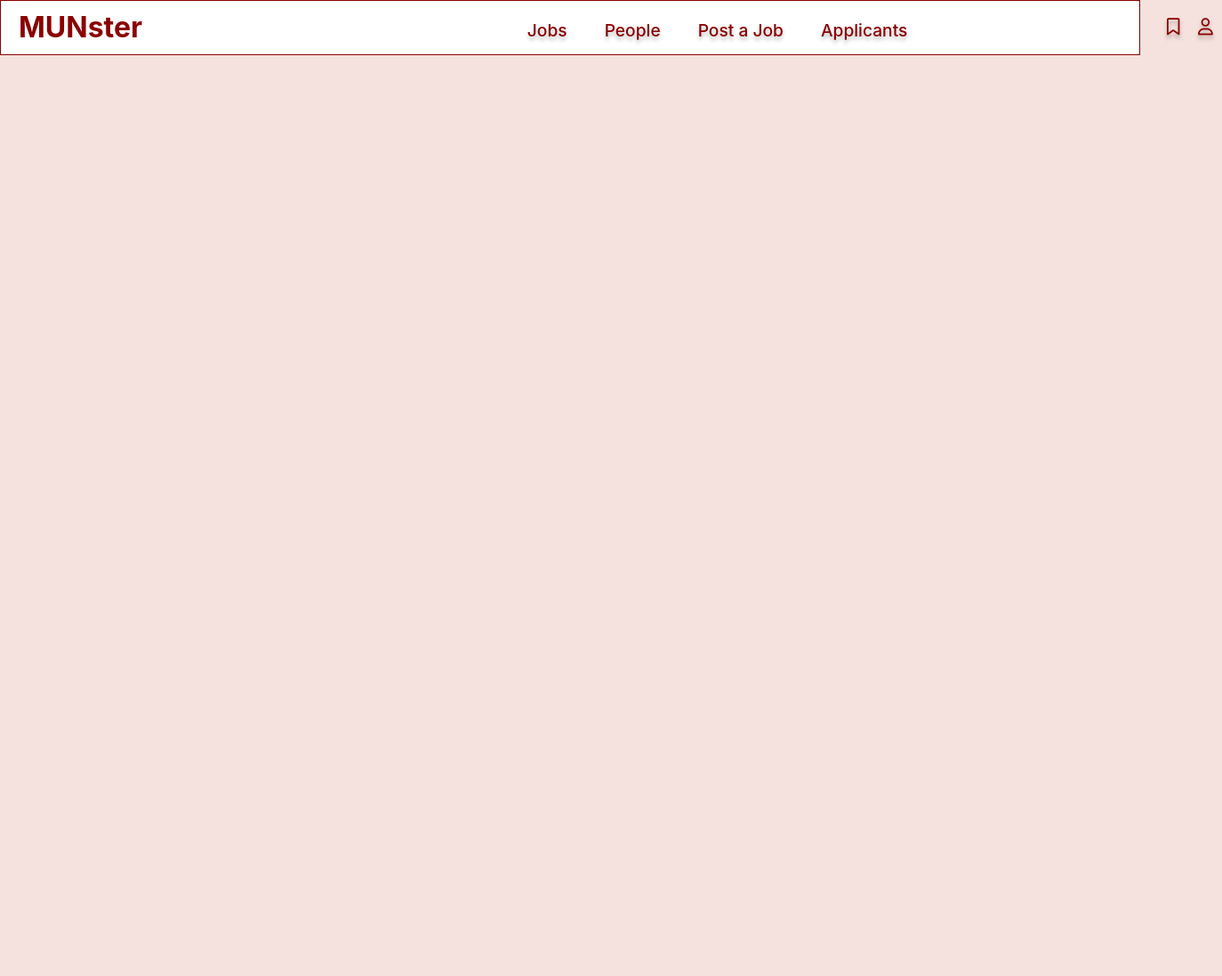
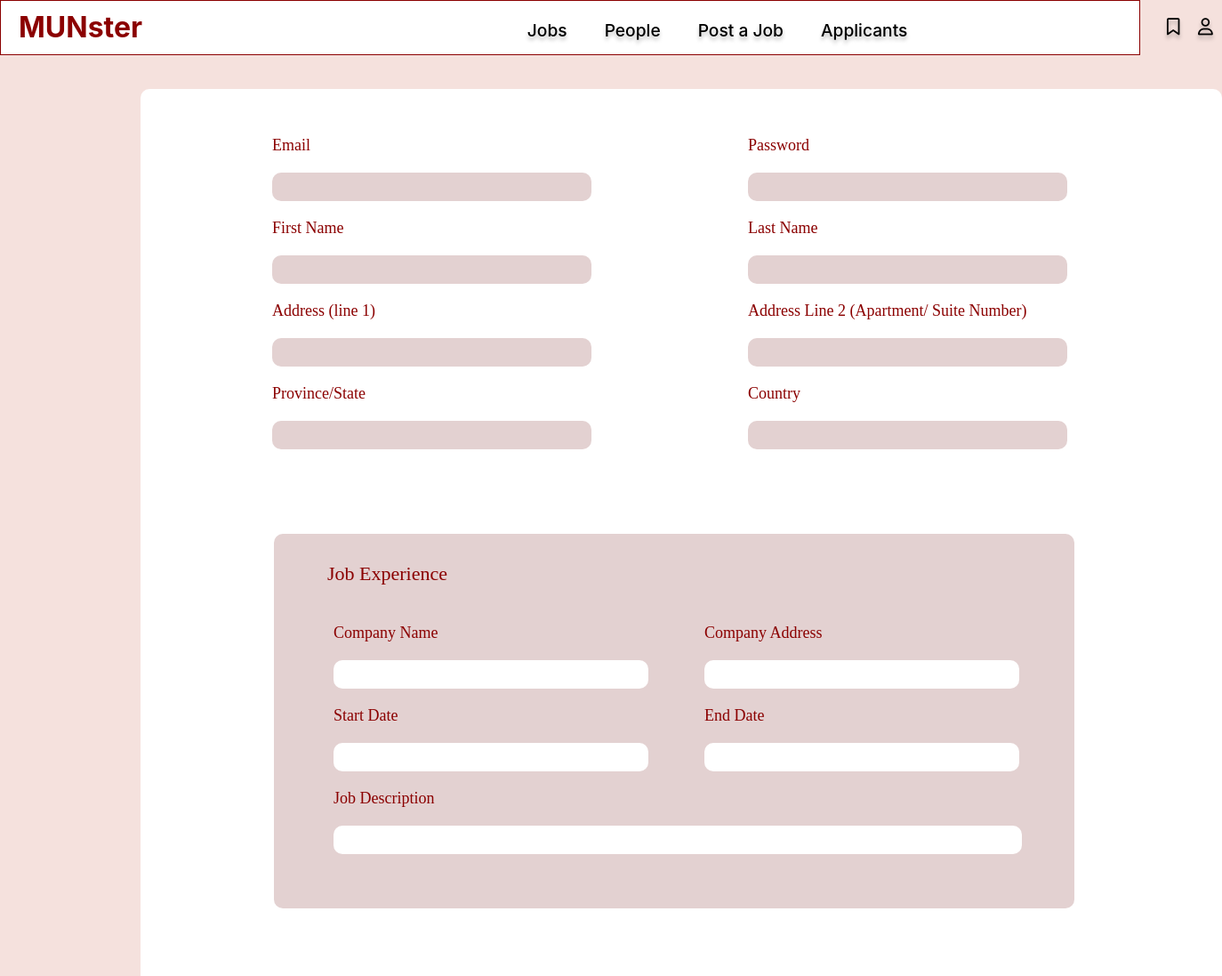
Before and after one commit to Kyle-Shal/MUNster-GUI, a React (Create React App) app in the folder munster/: page /MUNster/createProfile in a window 1280 px wide. Shown: the top 1097 px of the page at 89% size, 1374 px wide, since content can reach past the window. Before the commit the page ends 800 px from the top, so only its background shows below. Built offline with nearby package versions, Linux system fonts and the light colour scheme.

Commit message:
Added profile creation page

```diff
--- a/munster/src/App.js
+++ b/munster/src/App.js
@@ -5,6 +5,7 @@ import People from "./components/Pages/People"
 import Home from "./components/Pages/Home"
 import Applicants from "./components/Pages/Applicants";
 import Login from "./components/Pages/Login";
+import Creation from "./components/Pages/Creation";
 
 function App() {
     return (
@@ -16,6 +17,7 @@ function App() {
             <Route path='/MUNster/people' element={<People />} />
             <Route path='/MUNster/applicants' element={<Applicants />} />
             <Route path='/MUNster/login' element={<Login />} />
+            <Route path='/MUNster/createProfile' element={<Creation/>} />
           </Routes>
         </Router>
       </>
--- a/munster/src/components/LoginCard.css
+++ b/munster/src/components/LoginCard.css
@@ -36,3 +36,18 @@
     border-radius:10px;
     width:400px;
 }
+
+.pageLink {
+    color: #000000;
+    font-family: 'Inter';
+    font-style: normal;
+    font-weight: 500;
+    line-height: 15px;
+    text-align: center;
+    text-decoration: none;
+    display: flex;
+    align-items: center;
+    padding: 0.5rem 1rem;
+    height: 5px;
+    text-shadow: 0px 4px 4px rgba(0, 0, 0, 0.25);
+}
--- a/munster/src/components/LoginCard.js
+++ b/munster/src/components/LoginCard.js
@@ -1,4 +1,5 @@
 import React from "react";
+import { Link } from "react-router-dom";
 import "./LoginCard.css";
 
 function LoginCard(){
@@ -17,7 +18,7 @@ function LoginCard(){
             <br></br>
             <br></br>
             <center><p> If you do not have an account: </p></center>
-            <button className="SignupButton"> Sign Up </button>
+            <button className="SignupButton"> <Link to="/MUNster/createProfile" className="pageLink"> Sign Up </Link> </button>
             <br></br>
         </div>
     )
--- /dev/null
+++ b/munster/src/components/Pages/Creation.js
@@ -0,0 +1,13 @@
+import React from 'react';
+import ProfileCreation from '../ProfileCreation';
+
+
+function Creation() {
+  return (
+    <>
+        <ProfileCreation/>
+    </>
+  );
+}
+
+export default Creation;
--- /dev/null
+++ b/munster/src/components/ProfileCreation.css
@@ -0,0 +1,112 @@
+.titles{
+    color: #8b0000;
+    margin:20px;
+    font-size: 18px;
+    display: inline;
+}
+
+.experienceTitles{
+    color: #8b0000;
+    font-size: 22px;
+    padding-top:10px;
+    padding-left:60px;
+    padding-bottom:1px;
+}
+
+.whiteBox{
+    border: 3px solid #fff;
+    background-color: #ffff;
+    width:90%;
+    padding: 20px;
+    margin-left: 150px;
+    margin-right:auto;
+    margin-top: 100px;
+    height: 2000px;
+    border-radius: 10px;
+}
+
+.insideBox{
+    width: 400px;
+    height: 300px;
+    float: left;
+    padding: 30px;
+    border: none;
+    margin-left: 75px;
+}
+
+.insideExperienceBox{
+    width: 350px;
+    height: 300px;
+    float: left;
+    padding: 20px;
+    border: none;
+    margin-left: 27px;
+}
+
+.inputs{
+    width:355px;
+    height:30px;
+    background-color: #e3d1d1;
+    border:none;
+    border-radius: 10px;
+    margin: 20px;
+}
+
+.experienceInputs{
+    width:350px;
+    height:30px;
+    background-color: #ffff;
+    border:none;
+    border-radius: 10px;
+    margin: 20px;
+}
+
+.descriptionInputs{
+    width:770px;
+    height:30px;
+    background-color: #ffff;
+    border:none;
+    border-radius: 10px;
+    margin: 20px;
+}
+
+.jobExperienceBox{
+    position:absolute;
+    background-color: #e3d1d1;
+    width: 900px;
+    margin: auto;
+    top: 500px;
+    left: 300px;
+    border-radius:  10px;
+}
+
+.volunteerExperienceBox{
+    position:absolute;
+    background-color: #e3d1d1;
+    width: 900px;
+    margin: auto;
+    top: 1000px;
+    left: 300px;
+    border-radius:  10px;
+}
+
+.educationBox{
+    position:absolute;
+    background-color: #e3d1d1;
+    width: 900px;
+    margin: auto;
+    top: 1500px;
+    left: 300px;
+    border-radius:  10px;
+}
+
+.submitButton{
+    position:absolute;
+    background-color: #e3d1d1;
+    border-radius: 10px;
+    border:none;
+    top: 1970px;
+    left: 600px;
+    width: 300px;
+    height: 50px;
+}
--- /dev/null
+++ b/munster/src/components/ProfileCreation.js
@@ -0,0 +1,133 @@
+import React from "react";
+import yourProfile from "../data/yourProfile";
+import "./ProfileCreation.css";
+
+function ProfileCreation(){
+    return(
+    <div className="whiteBox">
+        <div className="insideBox">
+          <div >
+            <p className="titles"> Email </p>
+            <br></br>
+            <input className="inputs"></input>
+            <br></br>
+            <p className="titles"> First Name </p>
+            <br></br>
+            <input className="inputs"></input>
+            <br></br>
+            <p className="titles"> Address (line 1) </p>
+            <br></br>
+            <input className="inputs"></input>
+            <br></br>
+            <p className="titles"> Province/State </p>
+            <br></br>
+            <input className="inputs"></input>
+
+          </div>
+        </div>
+
+        <div className="insideBox">
+          <div >
+            <p className="titles"> Password </p>
+            <br></br>
+            <input className="inputs"></input>
+            <br></br>
+            <p className="titles"> Last Name </p>
+            <br></br>
+            <input className="inputs"></input>
+            <br></br>
+            <p className="titles"> Address Line 2 (Apartment/ Suite Number) </p>
+            <br></br>
+            <input className="inputs"></input>
+            <br></br>
+            <p className="titles"> Country </p>
+            <br></br>
+            <input className="inputs"></input>
+          </div>
+        </div>
+
+        <div className="jobExperienceBox">
+            <p className="experienceTitles">Job Experience</p>
+            <div className="insideExperienceBox">
+                <p className="titles"> Company Name </p>
+                <br></br>
+                <input className="experienceInputs"></input>
+                <br></br>
+                <p className="titles"> Start Date </p>
+                <br></br>
+                <input className="experienceInputs"></input>
+                <br></br>
+                <p className="titles"> Job Description </p>
+                <br></br>
+                <input className="descriptionInputs"></input>
+            </div>
+            <div className="insideExperienceBox">
+                <p className="titles"> Company Address</p>
+                <br></br>
+                <input className="experienceInputs"></input>
+                <br></br>
+                <p className="titles"> End Date </p>
+                <br></br>
+                <input className="experienceInputs"></input>
+            </div>
+        </div>
+
+        <div className="volunteerExperienceBox">
+            <p className="experienceTitles">Volunteer Experience</p>
+            <br></br>
+            <div className="insideExperienceBox">
+                <p className="titles"> Organization Name </p>
+                <br></br>
+                <input className="experienceInputs"></input>
+                <br></br>
+                <p className="titles"> Start Date </p>
+                <br></br>
+                <input className="experienceInputs"></input>
+                <br></br>
+                <p className="titles"> Overview </p>
+                <br></br>
+                <input className="descriptionInputs"></input>
+            </div>
+            <div className="insideExperienceBox">
+                <p className="titles"> Organization Address</p>
+                <br></br>
+                <input className="experienceInputs"></input>
+                <br></br>
+                <p className="titles"> End Date </p>
+                <br></br>
+                <input className="experienceInputs"></input>
+            </div>
+        </div>
+
+        <div className="educationBox">
+            <p className="experienceTitles">Education</p>
+            <br></br>
+            <div className="insideExperienceBox">
+                <p className="titles"> School Name </p>
+                <br></br>
+                <input className="experienceInputs"></input>
+                <br></br>
+                <p className="titles"> Start Date </p>
+                <br></br>
+                <input className="experienceInputs"></input>
+                <br></br>
+                <p className="titles"> Program Name </p>
+                <br></br>
+                <input className="descriptionInputs"></input>
+            </div>
+            <div className="insideExperienceBox">
+                <p className="titles"> School Address</p>
+                <br></br>
+                <input className="experienceInputs"></input>
+                <br></br>
+                <p className="titles"> End Date </p>
+                <br></br>
+                <input className="experienceInputs"></input>
+            </div>
+        </div>
+        <button type="Submit" className="submitButton">Submit</button>
+    </div>
+    )
+}
+
+export default ProfileCreation;
--- /dev/null
+++ b/munster/src/data/yourProfile.js
@@ -0,0 +1,20 @@
+const yourProfile = {
+    id:"1",
+    name:"Jane Kinden",
+    job:"Computer Engineering Student at MUN",
+    education:"Memorial University of Newfoundland",
+    previousJob:"Computer Engineering Intern",
+    previousJobPlace:"Memorial University of Newfoundland",
+    previousJobDescription:"Brief job summary, needs to be updated",
+    previousJobDates:"Decemeber 2021 - May 2022",
+    volunteerPosition:"Workshop Technologist",
+    volunteerPlace:"Robogals MUN",
+    volunteerOverview:"Brief Summary of Volunteer work",
+    volunteerDates:"June 2021 - Present",
+    schoolName:"Memorial University of Newfoundland",
+    schoolDates: "2019-2024",
+    schoolAddress: "St.John's, Newfoundland",
+    programName: "Computer Engineering"
+};
+
+export default yourProfile;
```
Also changed, not shown: munster/src/components/Pages/Profile.js (added, +12 -0 lines).
